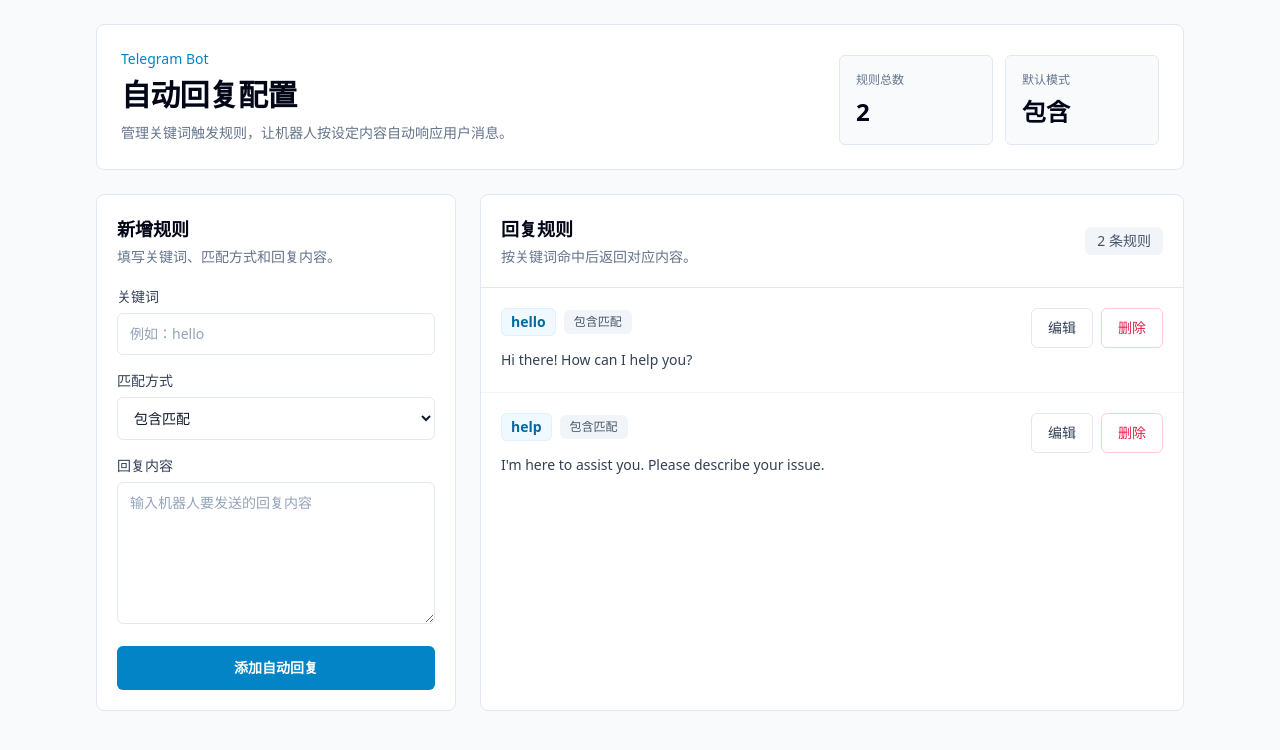
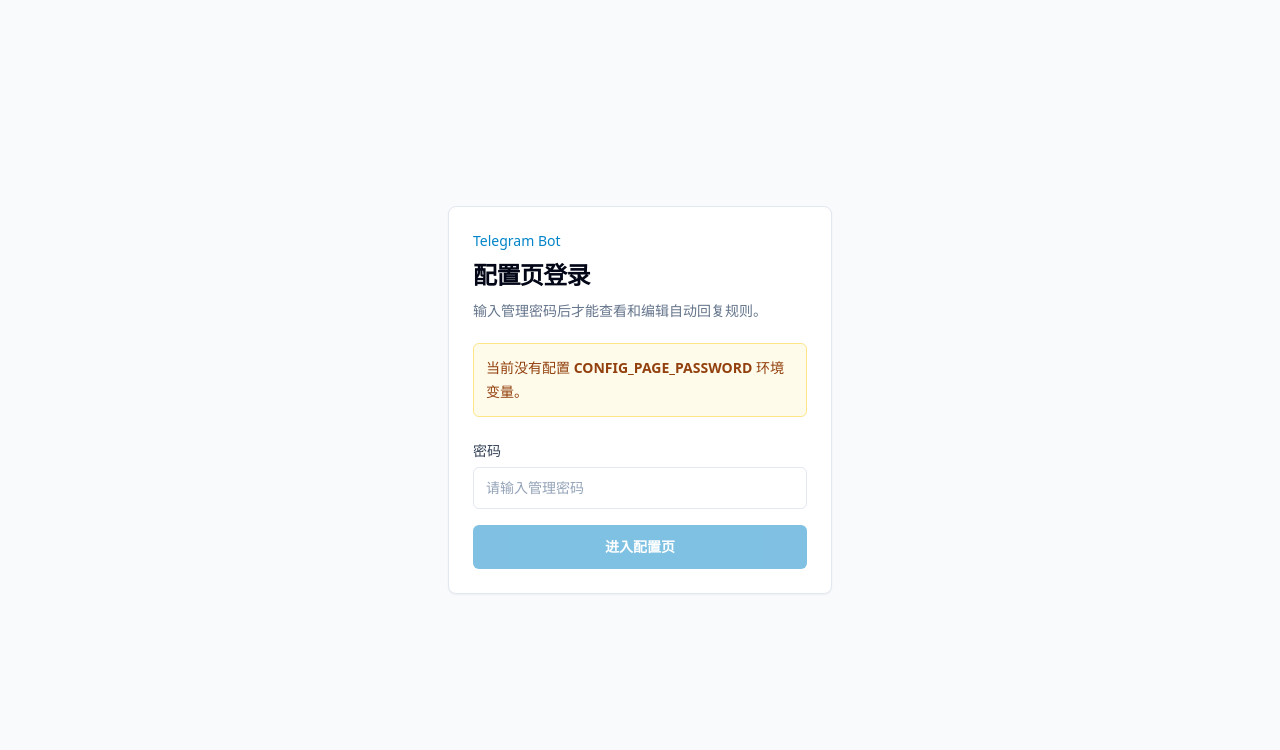
Before and after one commit to turing0/telegram-bot, a Next.js app: page /config in a window 1280 px wide. Shown: the top 750 px of the page. Built offline with nearby package versions, Linux system fonts and the light colour scheme.

Commit message:
feat: add authentication for config page and implement password validation

```diff
--- /dev/null
+++ b/pages/api/config-login.ts
@@ -0,0 +1,25 @@
+import type { NextApiRequest, NextApiResponse } from 'next';
+import {
+  createConfigAuthCookie,
+  isConfigPasswordSet,
+  isValidConfigPassword,
+} from '../../utils/config-auth';
+
+export default function handler(req: NextApiRequest, res: NextApiResponse) {
+  if (req.method !== 'POST') {
+    return res.status(405).json({ error: 'Method not allowed' });
+  }
+
+  if (!isConfigPasswordSet()) {
+    return res.status(500).json({ error: 'CONFIG_PAGE_PASSWORD is not configured' });
+  }
+
+  const { password } = req.body || {};
+
+  if (typeof password !== 'string' || !isValidConfigPassword(password)) {
+    return res.status(401).json({ error: 'Invalid password' });
+  }
+
+  res.setHeader('Set-Cookie', createConfigAuthCookie());
+  return res.status(200).json({ success: true });
+}
--- a/pages/config.tsx
+++ b/pages/config.tsx
@@ -1,4 +1,6 @@
-import { useEffect, useState } from 'react';
+import type { GetServerSideProps } from 'next';
+import { FormEvent, useEffect, useState } from 'react';
+import { isConfigAuthenticated, isConfigPasswordSet } from '../utils/config-auth';
 
 interface AutoReply {
   id: string;
@@ -14,6 +16,11 @@ interface EditingState {
   matchType: 'exact' | 'contains';
 }
 
+interface ConfigProps {
+  authenticated: boolean;
+  passwordConfigured: boolean;
+}
+
 const matchTypeLabels = {
   exact: '精准匹配',
   contains: '包含匹配',
@@ -25,22 +32,104 @@ const inputClassName =
 const secondaryButtonClassName =
   'inline-flex h-10 items-center justify-center rounded-md border border-slate-200 bg-white px-4 text-sm font-medium text-slate-700 transition hover:border-slate-300 hover:bg-slate-50 disabled:cursor-not-allowed disabled:opacity-50';
 
-export default function Config() {
+function LoginView({ passwordConfigured }: { passwordConfigured: boolean }) {
+  const [password, setPassword] = useState('');
+  const [error, setError] = useState('');
+  const [loading, setLoading] = useState(false);
+
+  const submitPassword = async (event: FormEvent<HTMLFormElement>) => {
+    event.preventDefault();
+    setError('');
+    setLoading(true);
+
+    try {
+      const res = await fetch('/api/config-login', {
+        method: 'POST',
+        headers: { 'Content-Type': 'application/json' },
+        body: JSON.stringify({ password }),
+      });
+
+      if (res.ok) {
+        window.location.reload();
+        return;
+      }
+
+      setError(res.status === 500 ? '请先配置环境变量 CONFIG_PAGE_PASSWORD' : '密码不正确');
+    } catch (loginError) {
+      console.error('Failed to login:', loginError);
+      setError('登录失败，请稍后重试');
+    } finally {
+      setLoading(false);
+    }
+  };
+
+  return (
+    <div className="flex min-h-screen items-center justify-center bg-slate-50 px-4 text-slate-900">
+      <main className="w-full max-w-sm rounded-lg border border-slate-200 bg-white p-6 shadow-sm">
+        <p className="mb-2 text-sm font-medium text-sky-600">Telegram Bot</p>
+        <h1 className="text-2xl font-semibold tracking-tight text-slate-950">配置页登录</h1>
+        <p className="mt-2 text-sm leading-6 text-slate-500">
+          输入管理密码后才能查看和编辑自动回复规则。
+        </p>
+
+        {!passwordConfigured ? (
+          <div className="mt-5 rounded-md border border-amber-200 bg-amber-50 p-3 text-sm leading-6 text-amber-800">
+            当前没有配置 <span className="font-semibold">CONFIG_PAGE_PASSWORD</span> 环境变量。
+          </div>
+        ) : null}
+
+        <form onSubmit={submitPassword} className="mt-6 space-y-4">
+          <label className="block">
+            <span className="mb-1.5 block text-sm font-medium text-slate-700">密码</span>
+            <input
+              type="password"
+              value={password}
+              onChange={(event) => setPassword(event.target.value)}
+              className={inputClassName}
+              placeholder="请输入管理密码"
+              autoComplete="current-password"
+            />
+          </label>
+
+          {error ? <p className="text-sm text-rose-600">{error}</p> : null}
+
+          <button
+            type="submit"
+            disabled={loading || !password}
+            className="inline-flex h-11 w-full items-center justify-center rounded-md bg-sky-600 px-4 text-sm font-semibold text-white transition hover:bg-sky-700 disabled:cursor-not-allowed disabled:opacity-50"
+          >
+            {loading ? '验证中...' : '进入配置页'}
+          </button>
+        </form>
+      </main>
+    </div>
+  );
+}
+
+export default function Config({ authenticated, passwordConfigured }: ConfigProps) {
   const [replies, setReplies] = useState<AutoReply[]>([]);
   const [newKeyword, setNewKeyword] = useState('');
   const [newReply, setNewReply] = useState('');
-  const [newMatchType, setNewMatchType] = useState<'exact' | 'contains'>('contains');
+  const [newMatchType, setNewMatchType] = useState<'exact' | 'contains'>('exact');
   const [editingId, setEditingId] = useState<string | null>(null);
   const [editingData, setEditingData] = useState<EditingState | null>(null);
   const [loading, setLoading] = useState(false);
 
   useEffect(() => {
-    fetchReplies();
-  }, []);
+    if (authenticated) {
+      fetchReplies();
+    }
+  }, [authenticated]);
 
   const fetchReplies = async () => {
     try {
       const res = await fetch('/api/auto-replies');
+
+      if (res.status === 401) {
+        window.location.reload();
+        return;
+      }
+
       const data = await res.json();
       setReplies(data);
     } catch (error) {
@@ -69,7 +158,7 @@ export default function Config() {
       if (res.ok) {
         setNewKeyword('');
         setNewReply('');
-        setNewMatchType('contains');
+        setNewMatchType('exact');
         await fetchReplies();
       }
     } catch (error) {
@@ -144,6 +233,10 @@ export default function Config() {
     }
   };
 
+  if (!authenticated) {
+    return <LoginView passwordConfigured={passwordConfigured} />;
+  }
+
   return (
     <div className="min-h-screen bg-slate-50 text-slate-900">
       <main className="mx-auto max-w-6xl px-4 py-6 sm:px-6 lg:px-8">
@@ -166,7 +259,7 @@ export default function Config() {
               </div>
               <div className="rounded-md border border-slate-200 bg-slate-50 p-4">
                 <p className="text-xs font-medium uppercase text-slate-500">默认模式</p>
-                <p className="mt-2 text-2xl font-semibold text-slate-950">包含</p>
+                <p className="mt-2 text-2xl font-semibold text-slate-950">精准</p>
               </div>
             </div>
           </div>
@@ -186,7 +279,7 @@ export default function Config() {
                   type="text"
                   placeholder="例如：hello"
                   value={newKeyword}
-                  onChange={(e) => setNewKeyword(e.target.value)}
+                  onChange={(event) => setNewKeyword(event.target.value)}
                   className={inputClassName}
                 />
               </label>
@@ -195,11 +288,13 @@ export default function Config() {
                 <span className="mb-1.5 block text-sm font-medium text-slate-700">匹配方式</span>
                 <select
                   value={newMatchType}
-                  onChange={(e) => setNewMatchType(e.target.value as 'exact' | 'contains')}
+                  onChange={(event) =>
+                    setNewMatchType(event.target.value as 'exact' | 'contains')
+                  }
                   className={inputClassName}
                 >
+                  <option value="exact">精准匹配</option>
                   <option value="contains">包含匹配</option>
-                  <option value="exact">精准匹配</option>
                 </select>
               </label>
 
@@ -208,7 +303,7 @@ export default function Config() {
                 <textarea
                   placeholder="输入机器人要发送的回复内容"
                   value={newReply}
-                  onChange={(e) => setNewReply(e.target.value)}
+                  onChange={(event) => setNewReply(event.target.value)}
                   rows={6}
                   className={inputClassName}
                 />
@@ -255,30 +350,30 @@ export default function Config() {
                           <input
                             type="text"
                             value={editingData.keyword}
-                            onChange={(e) =>
-                              setEditingData({ ...editingData, keyword: e.target.value })
+                            onChange={(event) =>
+                              setEditingData({ ...editingData, keyword: event.target.value })
                             }
                             className={inputClassName}
                           />
                           <select
                             value={editingData.matchType}
-                            onChange={(e) =>
+                            onChange={(event) =>
                               setEditingData({
                                 ...editingData,
-                                matchType: e.target.value as 'exact' | 'contains',
+                                matchType: event.target.value as 'exact' | 'contains',
                               })
                             }
                             className={inputClassName}
                           >
+                            <option value="exact">精准匹配</option>
                             <option value="contains">包含匹配</option>
-                            <option value="exact">精准匹配</option>
                           </select>
                         </div>
 
                         <textarea
                           value={editingData.reply}
-                          onChange={(e) =>
-                            setEditingData({ ...editingData, reply: e.target.value })
+                          onChange={(event) =>
+                            setEditingData({ ...editingData, reply: event.target.value })
                           }
                           rows={4}
                           className={inputClassName}
@@ -345,3 +440,12 @@ export default function Config() {
     </div>
   );
 }
+
+export const getServerSideProps: GetServerSideProps<ConfigProps> = async ({ req }) => {
+  return {
+    props: {
+      authenticated: isConfigAuthenticated(req.headers.cookie),
+      passwordConfigured: isConfigPasswordSet(),
+    },
+  };
+};
--- /dev/null
+++ b/utils/config-auth.ts
@@ -0,0 +1,66 @@
+import { createHash, timingSafeEqual } from 'crypto';
+
+export const CONFIG_AUTH_COOKIE = 'config_auth';
+
+function getConfigPassword() {
+  return process.env.CONFIG_PAGE_PASSWORD || '';
+}
+
+function getAuthToken() {
+  const password = getConfigPassword();
+
+  if (!password) {
+    return '';
+  }
+
+  return createHash('sha256').update(`config-page:${password}`).digest('hex');
+}
+
+function parseCookies(cookieHeader = '') {
+  return cookieHeader.split(';').reduce<Record<string, string>>((cookies, cookie) => {
+    const [name, ...value] = cookie.trim().split('=');
+
+    if (name) {
+      cookies[name] = decodeURIComponent(value.join('='));
+    }
+
+    return cookies;
+  }, {});
+}
+
+function safeEqual(a: string, b: string) {
+  const first = Buffer.from(a);
+  const second = Buffer.from(b);
+
+  return first.length === second.length && timingSafeEqual(first, second);
+}
+
+export function isConfigPasswordSet() {
+  return Boolean(getConfigPassword());
+}
+
+export function isValidConfigPassword(password: string) {
+  const configPassword = getConfigPassword();
+
+  return Boolean(configPassword) && safeEqual(password, configPassword);
+}
+
+export function isConfigAuthenticated(cookieHeader?: string) {
+  const token = getAuthToken();
+
+  if (!token) {
+    return false;
+  }
+
+  const cookies = parseCookies(cookieHeader);
+  const cookieToken = cookies[CONFIG_AUTH_COOKIE];
+
+  return Boolean(cookieToken) && safeEqual(cookieToken, token);
+}
+
+export function createConfigAuthCookie() {
+  const token = encodeURIComponent(getAuthToken());
+  const secure = process.env.NODE_ENV === 'production' ? '; Secure' : '';
+
+  return `${CONFIG_AUTH_COOKIE}=${token}; HttpOnly; Path=/; Max-Age=2592000; SameSite=Lax${secure}`;
+}
```
Also changed, not shown: pages/api/auto-replies.ts (+7 -2 lines), 1 other file (tests, documents, lock files or other folders).
